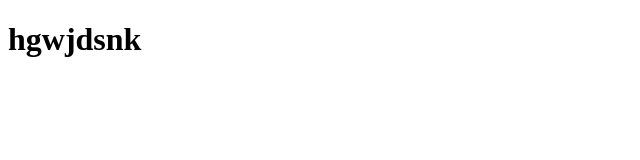
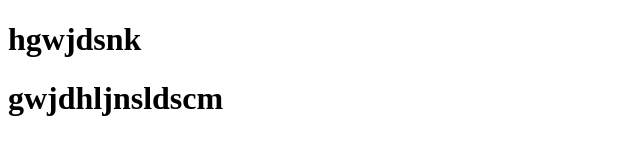
Before and after one commit to chandhu80/chandana, a plain HTML site: page index.html in a window 1280 px wide. Shown: the whole page, without its empty margins (0-640 px from the left). Drawn offline with Linux system fonts and the light colour scheme.

Commit message:
Update index.html

```diff
--- a/index.html
+++ b/index.html
@@ -7,5 +7,6 @@
 </head>
 <body>
     <h1>hgwjdsnk</h1>
+    <h1>gwjdhljnsldscm</h1>
 </body>
 </html>
```
